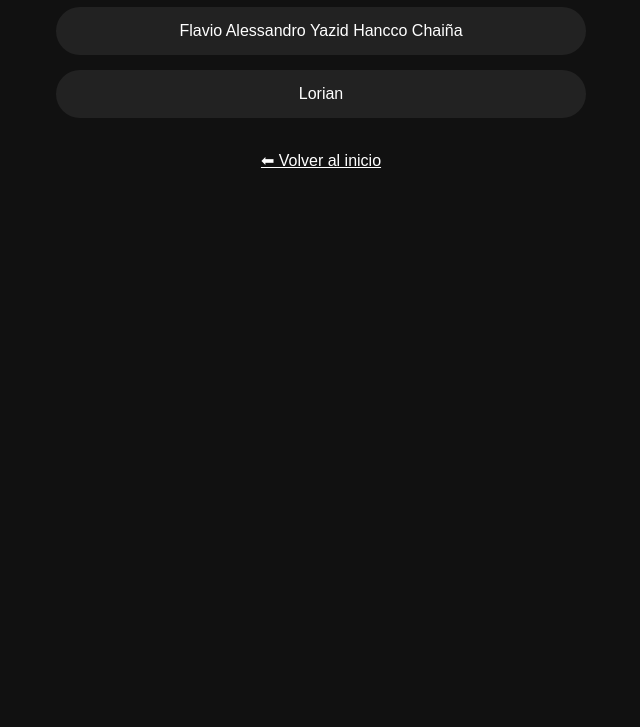
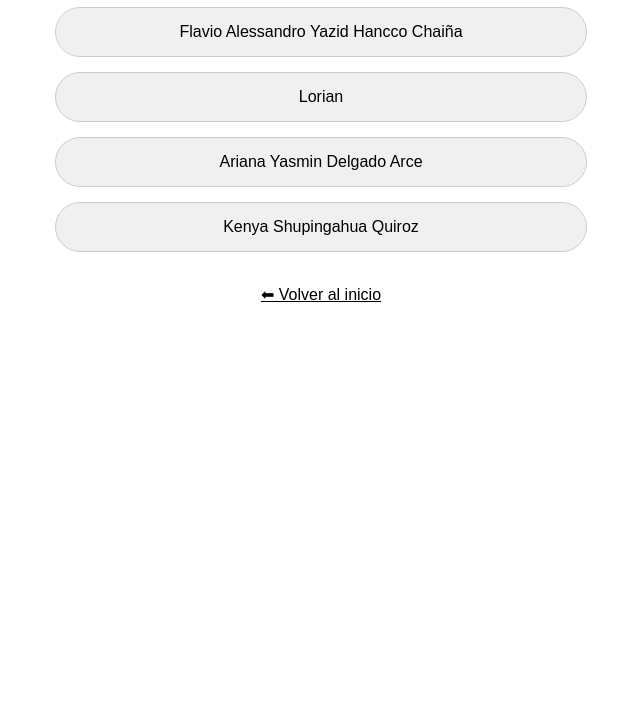
Before and after one commit to leonardohuamanchumo/pagina-web, a plain HTML site: page compañeros.html in a window 1280 px wide. Shown: the part 73-800 px from the top of the page, without its empty margins (319-959 px from the left). Drawn offline with Linux system fonts and the light colour scheme.

Commit message:
Revise compañeros.html with new styles and links
Updated the styling and added new links for classmates.

```diff
--- a/compañeros.html
+++ b/compañeros.html
@@ -6,8 +6,8 @@
 
 <style>
 body{
-    background:#111;
-    color:white;
+    background:white;
+    color:black;
     font-family:Arial, sans-serif;
     text-align:center;
 }
@@ -17,17 +17,19 @@ body{
     width:500px;
     margin:15px auto;
     padding:15px;
-    background:#222;
-    color:white;
+    background:#f0f0f0;
+    color:black;
     text-decoration:none;
     border-radius:25px;
+    border:1px solid #ccc;
 }
 
 .boton:hover{
-    background:#444;
+    background:#e0e0e0;
 }
+
 a{
-    color:white;
+    color:black;
 }
 </style>
 </head>
@@ -47,6 +49,18 @@ target="_blank">
 Lorian
 </a>
 
+<a class="boton"
+href="https://w4nd4r1.github.io/Ariana-Yasmin-Delgado-Arce/"
+target="_blank">
+Ariana Yasmin Delgado Arce
+</a>
+
+<a class="boton"
+href="https://kenya-sq.github.io/Kenya-Shupingahua-Quiroz/"
+target="_blank">
+Kenya Shupingahua Quiroz
+</a>
+
 <br>
 
 <a href="index.html">
```
